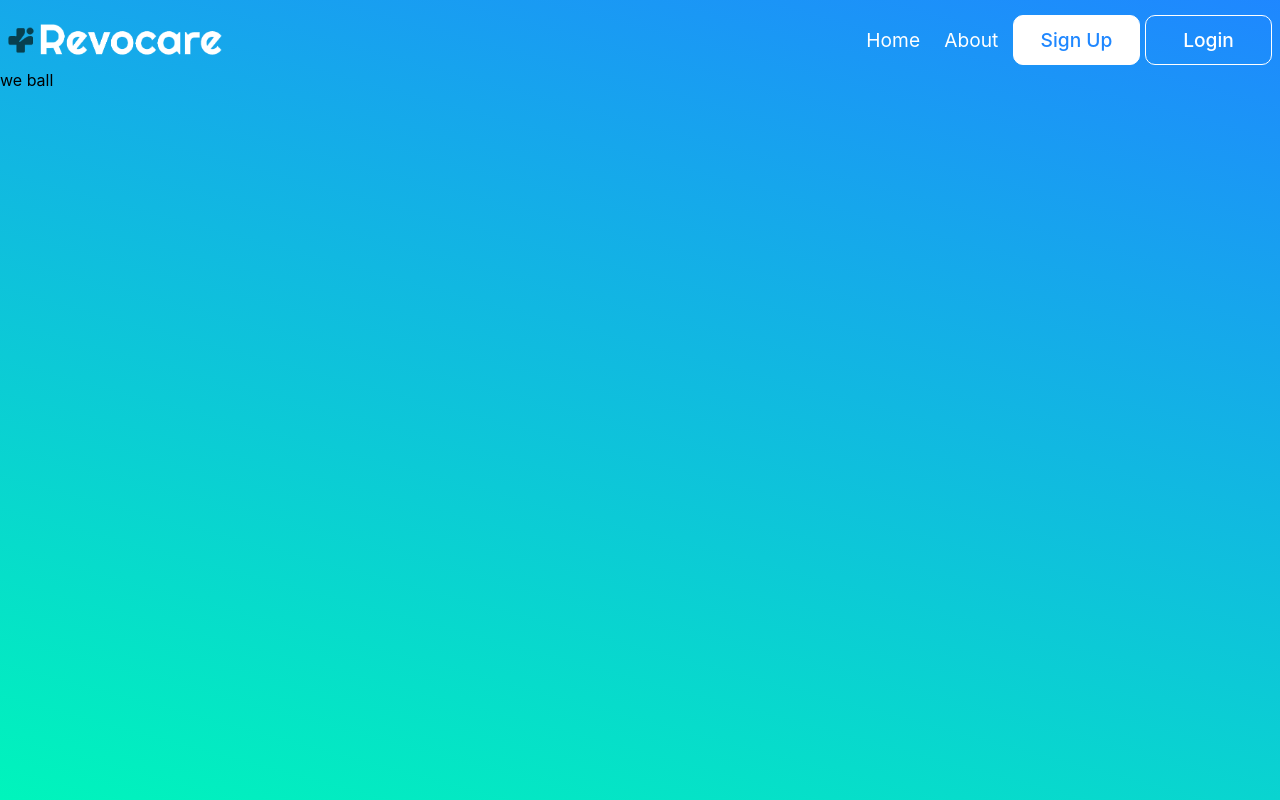
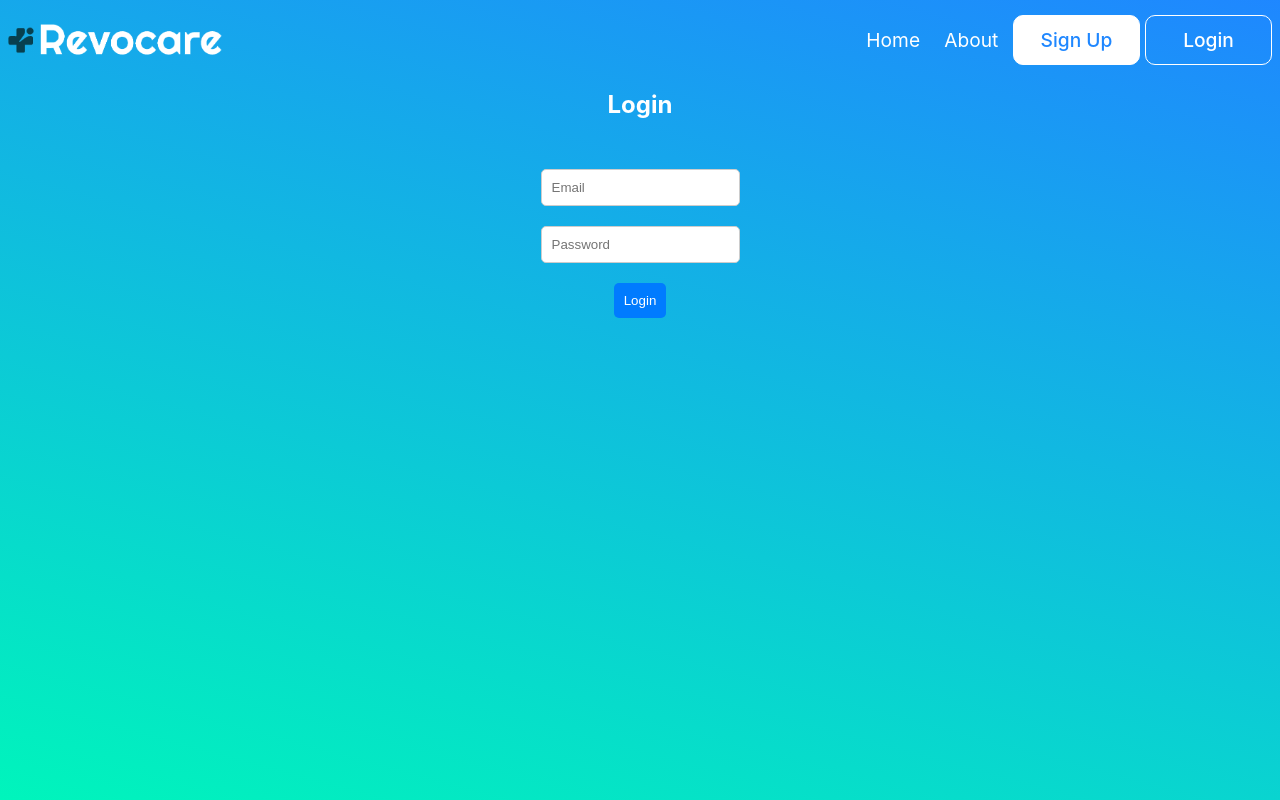
Before and after one commit to shehzad02/Revocare, a React (Vite) app in the folder frontend/: page /login in a window 1280 px wide. Built offline with nearby package versions, Linux system fonts and the light colour scheme.

Commit message:
Adds functional login page

```diff
--- /dev/null
+++ b/frontend/src/components/Login.tsx
@@ -0,0 +1,97 @@
+import React, { useState } from "react";
+import styled from "styled-components";
+
+import { auth } from "../globals/firebase";
+import { signInWithEmailAndPassword } from "firebase/auth";
+
+const LoginContainer = styled.div`
+  display: flex;
+  flex-direction: column;
+  align-items: center;
+`;
+
+const LoginForm = styled.form`
+  display: flex;
+  flex-direction: column;
+  align-items: center;
+  margin-top: 20px;
+`;
+
+const Input = styled.input`
+  padding: 10px;
+  margin: 10px;
+  border-radius: 5px;
+  border: 1px solid #ccc;
+`;
+
+const Button = styled.button`
+  padding: 10px;
+  margin: 10px;
+  border-radius: 5px;
+  border: none;
+  background-color: #007bff;
+  color: #fff;
+  cursor: pointer;
+`;
+
+const ErrorMessages = styled.div`
+  color: red;
+`;
+
+const LoginHeader = styled.h2`
+  color: white;
+`;
+
+const Login = () => {
+  const [email, setEmail] = useState("");
+  const [password, setPassword] = useState("");
+
+  const [loginErrors, setLoginErrors] = useState<string>("");
+
+  const handleLogin = async (e: React.FormEvent<HTMLFormElement>) => {
+    e.preventDefault();
+
+    try {
+      await signInWithEmailAndPassword(auth, email, password)
+        .then((userCredential) => {
+          // Signed in
+          const user = userCredential.user;
+          console.log(`User ${user?.email} signed in!`);
+          setLoginErrors("")
+          // ...
+        })
+        .catch((error) => {
+          console.log(error);
+          setLoginErrors(error.message);
+        });
+      // User login successful
+    } catch (error) {
+      console.log(`User did not, in fact, sign in.`);
+      // Handle errors
+    }
+  };
+
+  return (
+    <LoginContainer>
+      <LoginHeader>Login</LoginHeader>
+      <LoginForm onSubmit={handleLogin}>
+        <Input
+          type="email"
+          placeholder="Email"
+          value={email}
+          onChange={(e) => setEmail(e.target.value)}
+        />
+        <Input
+          type="password"
+          placeholder="Password"
+          value={password}
+          onChange={(e) => setPassword(e.target.value)}
+        />
+        <Button type="submit">Login</Button>
+        <ErrorMessages>{loginErrors}</ErrorMessages>
+      </LoginForm>
+    </LoginContainer>
+  );
+};
+
+export default Login;
--- a/frontend/src/components/Signup.tsx
+++ b/frontend/src/components/Signup.tsx
@@ -1,9 +1,7 @@
-import React, { useState } from 'react';
+import React, { useState } from "react";
 import styled from "styled-components";
-import firebase from 'firebase/app';
 
 import { auth } from "../globals/firebase";
-import NavBar from "./layouts/NavBar";
 import { createUserWithEmailAndPassword } from "firebase/auth";
 
 const FrontPageLayoutContainer = styled.div`
@@ -32,7 +30,7 @@ const SignUpForm = styled.form`
 `;
 
 const SignUpHeader = styled.h2`
-color: white;
+  color: white;
 `;
 
 const Input = styled.input`
@@ -52,20 +50,30 @@ const Button = styled.button`
   cursor: pointer;
 `;
 
+const ErrorMessages = styled.div`
+  color: red;
+`;
+
 const SignUp = () => {
-  const [email, setEmail] = useState('');
-  const [password, setPassword] = useState('');
+  const [email, setEmail] = useState("");
+  const [password, setPassword] = useState("");
+
+  const [signUpErrors, setSignUpErrors] = useState<string>("");
 
   const handleSignUp = async (e: React.FormEvent<HTMLFormElement>) => {
     e.preventDefault();
-        createUserWithEmailAndPassword(auth, email, password).then((userCredential) => {
-            // Signed in
-            const user = userCredential.user;
-            console.log(`User ${user?.email} signed up!`)
-            // ...
-        }).catch((error) => {
-            console.log(error)
-        });
+    createUserWithEmailAndPassword(auth, email, password)
+      .then((userCredential) => {
+        // Signed up
+        const user = userCredential.user;
+        console.log(`User ${user?.email} signed up!`);
+        setSignUpErrors("");
+        // ...
+      })
+      .catch((error) => {
+        console.log(error);
+        setSignUpErrors(error.message);
+      });
   };
 
   return (
@@ -85,6 +93,7 @@ const SignUp = () => {
           onChange={(e) => setPassword(e.target.value)}
         />
         <Button type="submit">Sign Up</Button>
+        <ErrorMessages>{signUpErrors}</ErrorMessages>
       </SignUpForm>
     </SignUpContainer>
   );
--- a/frontend/src/pages/Login.tsx
+++ b/frontend/src/pages/Login.tsx
@@ -1,28 +1,14 @@
 import styled from "styled-components";
 import FrontPageLayout from "../components/layouts/FrontPageLayout";
+import Login from "../components/Login";
 
 import { auth } from "../globals/firebase";
 
 
-export default function Login() {
-
-  const Test = styled.div``;
-
-  // createUserWithEmailAndPassword(auth, email, password)
-  // .then((userCredential) => {
-  //   // Signed in
-  //   const user = userCredential.user;
-  //   // ...
-  // })
-  // .catch((error) => {
-  //   const errorCode = error.code;
-  //   const errorMessage = error.message;
-  //   // ..
-  // });
-
+export default function LoginBoom() {
   return (
     <FrontPageLayout>
-      <Test>we ball</Test>
+      <Login />
     </FrontPageLayout>
   );
 }
--- a/frontend/src/pages/Signup.tsx
+++ b/frontend/src/pages/Signup.tsx
@@ -1,18 +1,15 @@
 import styled from "styled-components";
 import FrontPageLayout from "../components/layouts/FrontPageLayout";
-import SignupLayout from "../components/Signup";
-
-import { auth } from "../globals/firebase";
-import { getAuth, createUserWithEmailAndPassword } from "firebase/auth";
+import Signup from "../components/Signup";
 
 const Test = styled.div``;
 
-export default function Signup() {
+export default function SignupBoom() {
   // const auth = getAuth();
 
   return (
     <FrontPageLayout>
-        <SignupLayout />
+        <Signup />
     </FrontPageLayout>
   );
 }
```
